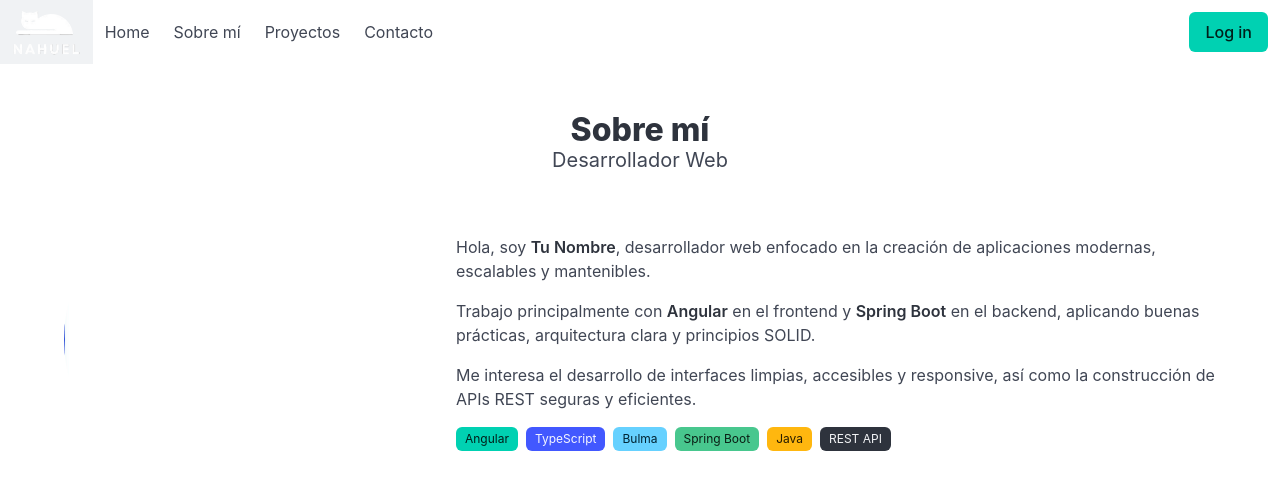
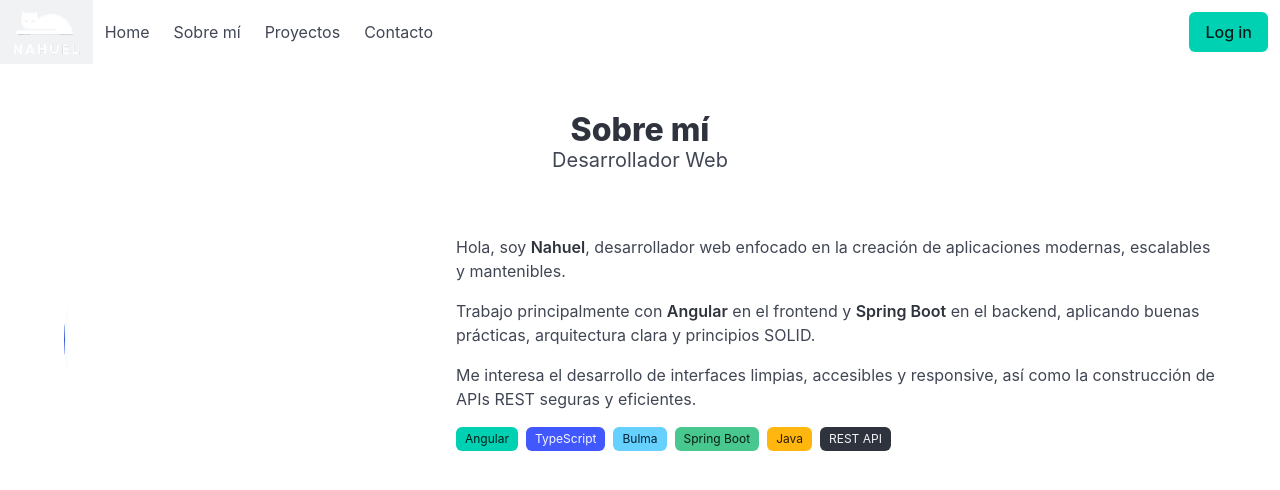
Before and after one commit to nahdaicue/portfolio-angular, an Angular app: page / in a window 1280 px wide. Shown: the top 490 px of the page. Built offline with nearby package versions, Linux system fonts and the light colour scheme.

Commit message:
modify an error in app.component

```diff
--- a/src/app/app.component.ts
+++ b/src/app/app.component.ts
@@ -5,7 +5,7 @@ import { AboutComponent } from "./components/about/about.component";
 
 @Component({
   selector: 'app-root',
-  imports: [RouterOutlet, NavbarComponent, AboutComponent],
+  imports: [RouterOutlet, NavbarComponent],
   templateUrl: './app.component.html',
   styleUrl: './app.component.scss'
 })
--- a/src/app/components/about/about.component.html
+++ b/src/app/components/about/about.component.html
@@ -21,7 +21,7 @@
       <div class="column is-8">
         <div class="content">
           <p>
-            Hola, soy <strong>Tu Nombre</strong>, desarrollador web enfocado en la
+            Hola, soy <strong>Nahuel</strong>, desarrollador web enfocado en la
             creación de aplicaciones modernas, escalables y mantenibles.
           </p>
 
```
